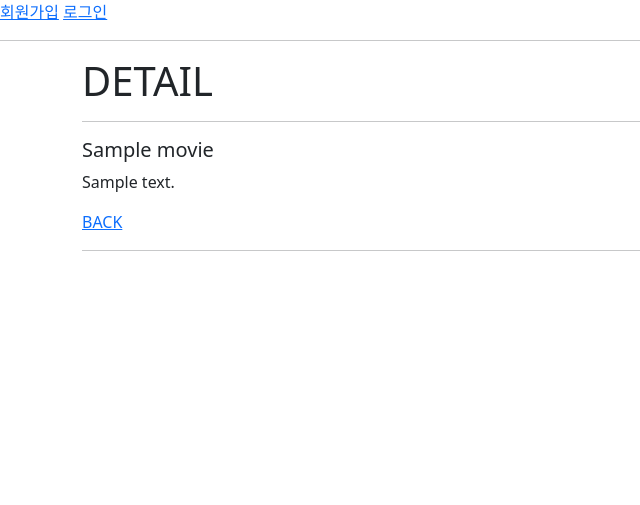
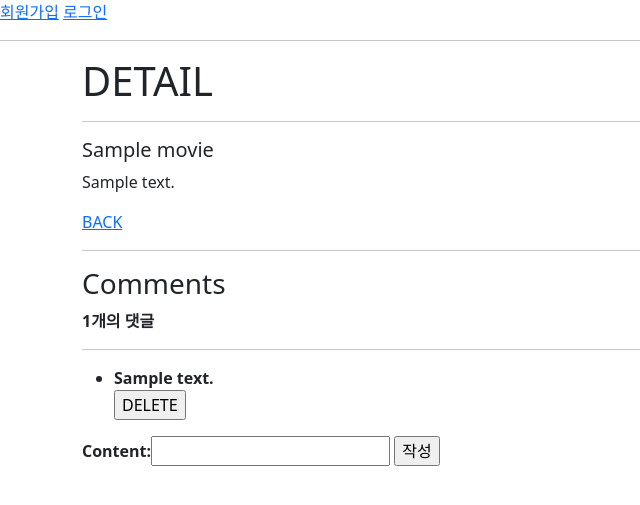
Before and after one commit to s01k1m/pjt_06, a Django app: page /movies/1/ in a window 1280 px wide. Shown: the top 505 px of the page, without its empty margins (0-640 px from the left). Run offline with Django 3.2, Linux system fonts and the light colour scheme; data comes from the database, SQL or seed files in the repository; tables that the repository leaves empty hold one stand-in row (values such as "Sample post").

Commit message:
comments added

```diff
--- a/movies/admin.py
+++ b/movies/admin.py
@@ -1,5 +1,6 @@
 from django.contrib import admin
-from .models import Movie
+from .models import Movie, Comment
 
 
 admin.site.register(Movie)
+admin.site.register(Comment)
--- a/movies/forms.py
+++ b/movies/forms.py
@@ -1,8 +1,17 @@
 from django import forms
-from .models import Movie
+from .models import Movie, Comment
 
 
 class MovieForm(forms.ModelForm):
     class Meta:
         model = Movie
         fields = ('title', 'description')
+
+
+class CommentForm(forms.ModelForm):
+
+    class Meta:
+        model = Comment
+        # article.pk는 사용자가 보지 못해야한다. 그래서 exclude로 작성할 수 있는
+        # Modelform을 한정한다.
+        fields = ('content',)
--- a/movies/templates/movies/detail.html
+++ b/movies/templates/movies/detail.html
@@ -9,4 +9,34 @@
   </div>
   <a href="{% url 'movies:index' %}">BACK</a>
   <hr>
+
+  <h3>Comments</h3>
+  {% if comments %}
+  <p><b>{{comments|length}}개의 댓글</p>
+  {% endif %}
+
+  <hr>
+  <ul>
+    {% for comment in comments %}
+      <li>{{ comment.content }} </li>
+      {% if user.username == comment.user_id %}{% endif %}
+      <form action = "{% url 'movies:comments_delete' movie.pk comment.pk %}" method ="POST">
+          {% csrf_token %}
+          <input type = "submit" value = "DELETE">
+        </form>
+
+    {% empty %}
+    <p>댓글이 없어요</p>
+
+    {% endfor %}
+  </ul>
+
+
+<form action = "{% url 'movies:comments_create' movie.pk %}" method='POST'>
+  {% csrf_token %}
+  {{ comment_form }}
+  <input type ="submit" value="작성">
+</form>
+</div>
+
 {% endblock  %}
--- a/movies/urls.py
+++ b/movies/urls.py
@@ -10,4 +10,6 @@ urlpatterns = [
     path('<int:pk>/', views.detail, name='detail'),
     path('<int:pk>/delete/', views.delete, name='delete'),
     path('<int:pk>/update/', views.update, name='update'),
+    path('<int:pk>/comments/', views.comments_create, name="comments_create"),
+    path('<int:pk>/comments/<int:comment_pk>/delete/', views.comments_delete, name='comments_delete'),
 ]
--- a/movies/views.py
+++ b/movies/views.py
@@ -1,6 +1,6 @@
 from django.shortcuts import render, redirect
-from .models import Movie
-from .forms import MovieForm
+from .models import Movie, Comment
+from .forms import MovieForm, CommentForm
 
 
 def index(request):
@@ -15,7 +15,9 @@ def create(request):
     if request.method == 'POST':
         form = MovieForm(request.POST)
         if form.is_valid():
-            movie = form.save()
+            movie = form.save(commit = False)
+            movie.user_id = request.user
+            movie.save()
             return redirect('movies:detail', movie.pk)
     else:
         form = MovieForm()
@@ -27,9 +29,14 @@ def create(request):
 
 def detail(request, pk):
     movie = Movie.objects.get(pk=pk)
+    comments = movie.comment_set.all()
+    comment_form = CommentForm()
     context = {
         'movie': movie,
+        'comment_form': comment_form,
+        'comments': comments,
     }
+
     return render(request, 'movies/detail.html', context)
 
 
@@ -53,3 +60,27 @@ def update(request, pk):
         'form': form,
     }
     return render(request, 'movies/update.html', context)
+
+
+
+##### comment logic #####
+def comments_create(request, pk):
+    movie = Movie.objects.get(pk=pk)
+    comment_form = CommentForm(request.POST)
+    if comment_form.is_valid():
+        comment = comment_form.save(commit=False)
+        comment.movie_id = movie
+        comment.user_id = request.user
+        comment.save()
+
+    return redirect('movies:detail', movie.pk)
+
+
+
+def comments_delete(request, pk, comment_pk):
+    if not request.user.is_authenticated:
+        return redirect('accounts:login')
+    comment = Comment.objects.get(pk=comment_pk)
+    if request.user == comment.user_id:
+        comment.delete()
+    return redirect('movies:detail', pk)
```
Also changed, not shown: accounts/admin.py (+4 -4 lines), accounts/views.py (+7 -7 lines), accounts/migrations/0002_user_followings.py (added), movies/migrations/0002_auto_20230414_1548.py (added).
